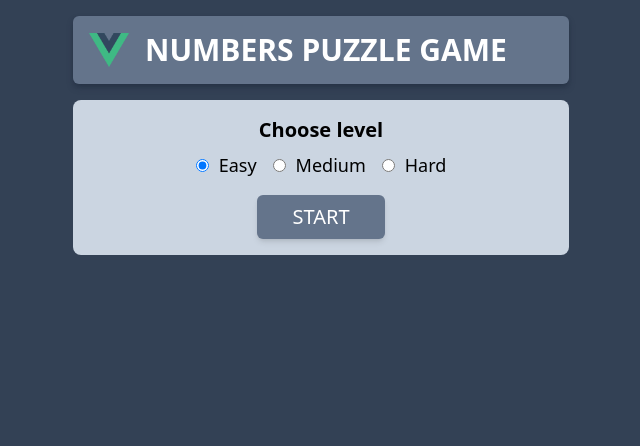
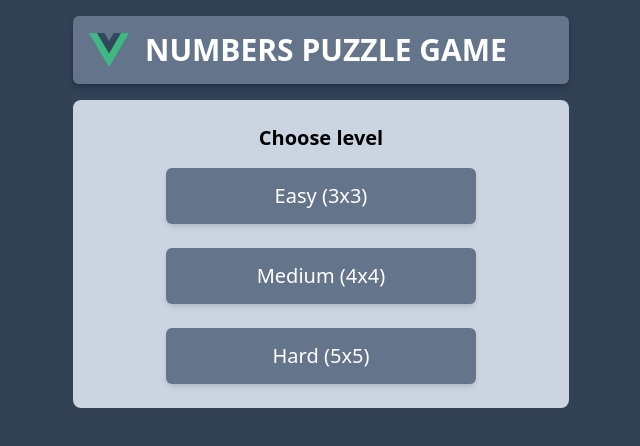
Before and after one commit to molul/numbers-game_vue, a Vue app: page / in a window 1280 px wide. Shown: the top 446 px of the page, without its empty margins (319-959 px from the left). Built offline with nearby package versions, Linux system fonts and the light colour scheme.

Commit message:
New main menu

```diff
--- a/src/components/Start.vue
+++ b/src/components/Start.vue
@@ -1,20 +1,22 @@
 <template>
-	<div class="text-center py-4 rounded-lg bg-slate-300">
-		<div class="text-xl font-bold mb-2">Choose level</div>
-		<div>
-			<input type="radio" name="level" id="easy" :value="3" v-model="level" checked />
-			<label for="easy" class="me-4">Easy</label>
+	<div class="text-center py-6 rounded-lg bg-slate-300">
+		<div class="text-xl font-bold mb-4">Choose level</div>
 
-			<input type="radio" name="level" :value="4" id="medium" v-model="level"  />
-			<label for="medium" class="me-4">Medium</label>
+		<div class="px-2 sm:px-4 space-y-6">
+			<div class="">
+				<button class="w-2/3 h-14 text-sm sm:text-base shadow-md transition-colors px-6 py-2 rounded-md bg-slate-500 hover:bg-slate-400 active:bg-slate-400 text-white " @click="$emit('start-game', 3)">Easy (3x3)</button>
+			</div>
 
-			<input type="radio" name="level" :value="5" id="hard" v-model="level" />
-			<label for="hard">Hard</label>
+			<div class="">
+				<button class="w-2/3 h-14 text-sm sm:text-base shadow-md transition-colors px-6 py-2 rounded-md bg-slate-500 hover:bg-slate-400 active:bg-slate-400 text-white " @click="$emit('start-game', 4)">Medium (4x4)</button>
+			</div>
+
+			<div class="">
+				<button class="w-2/3 h-14 text-sm sm:text-base shadow-md transition-colors px-6 py-2 rounded-md bg-slate-500 hover:bg-slate-400 active:bg-slate-400 text-white " @click="$emit('start-game', 5)">Hard (5x5)</button>
+			</div>
 		</div>
 
-		<div class="mt-4">
-			<button class="text-sm sm:text-base shadow-md transition-colors px-6 py-2 rounded-md bg-slate-500 hover:bg-slate-400 active:bg-slate-400 text-white " @click="$emit('start-game', this.level)">START</button>
-		</div>
+
 	</div>
 </template>
 
```
